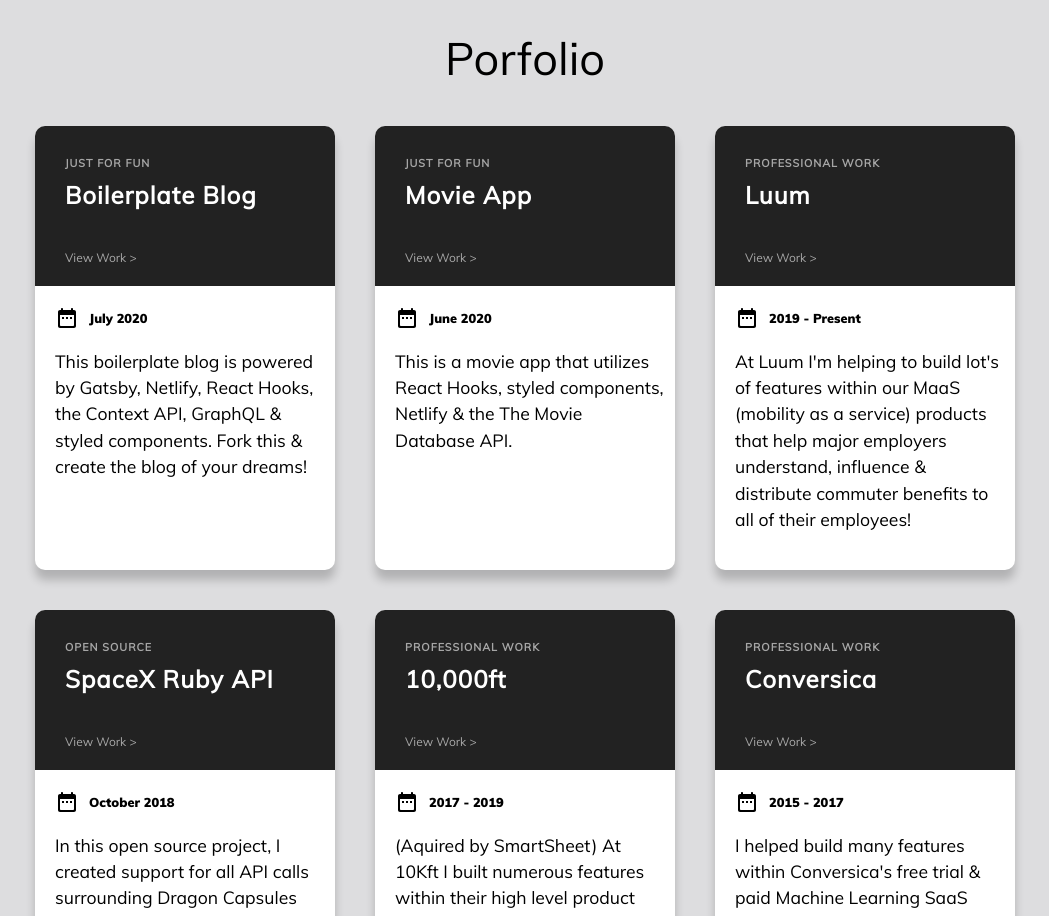
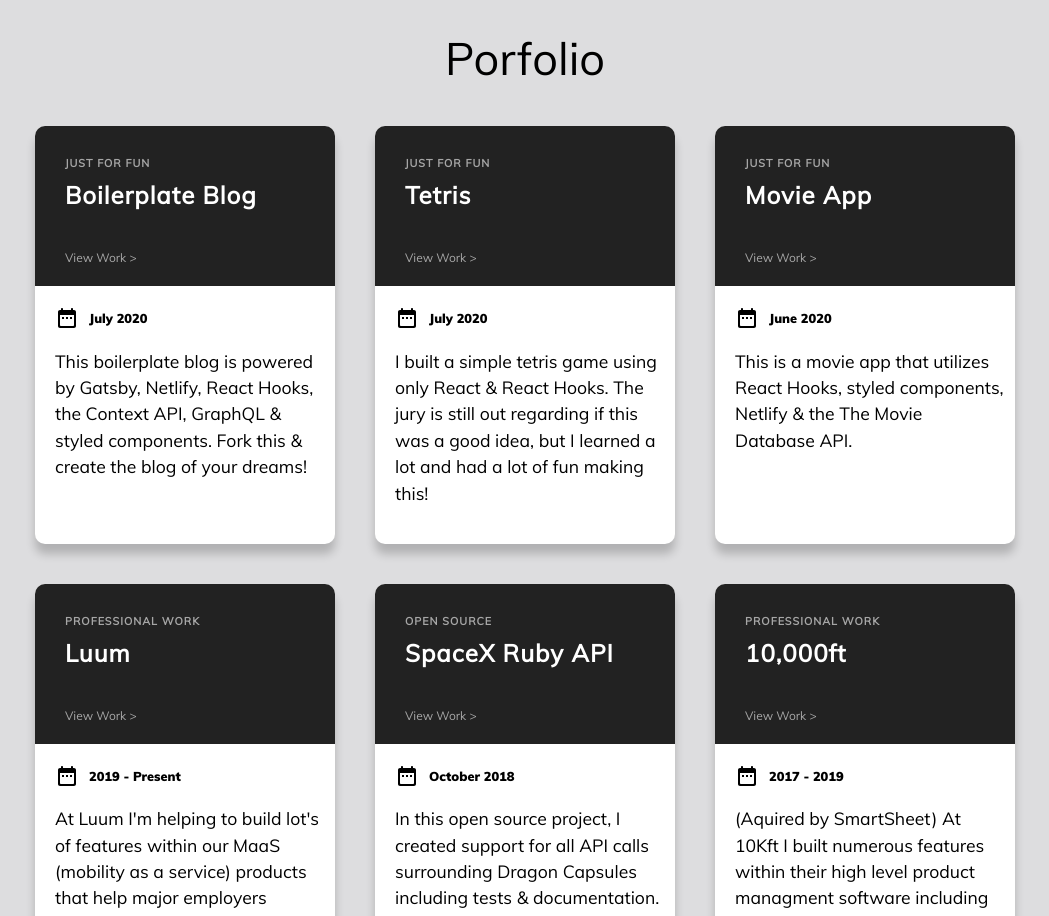
Before and after one commit to JackieCalapristi/jackiecalapristi.github.io, a React (Create React App) app: page / in a window 1280 px wide. Shown: the part 900-1816 px from the top of the page, without its empty margins (115-1164 px from the left). Built offline with nearby package versions, Linux system fonts and the light colour scheme.

Commit message:
Adding the tetris app I just built to my portfolio

```diff
--- a/src/components/Portfolio/PortfolioCard/index.js
+++ b/src/components/Portfolio/PortfolioCard/index.js
@@ -1,6 +1,6 @@
 import React from "react"
 // Icons
-import DateIcon from "../../../images/Calendar.svg"
+import DateIcon from "../../../images/calendar.svg"
 // Styles
 import {
   CardWrapper,
--- a/src/components/Portfolio/index.js
+++ b/src/components/Portfolio/index.js
@@ -3,7 +3,7 @@
 import PortfolioCard from "./PortfolioCard"
 import { CardsWrapper, PortfolioWrapper } from "./PortfolioCard/PortfolioCard.styles"
 //Images
-// import Tetris from "../../images/Tetris.jpg"
+import Tetris from "../../images/Tetris.jpg"
 import Gatsby from "../../images/Gatsby.png"
 import ReactHooks from "../../images/ReactHooks.png"
 import Luum from "../../images/Luum.png"
@@ -14,8 +14,8 @@
 
 const Portfolio = () => {
   const projects = [
-    // {id: 1, slug: "/", subtitle: "Just For Fun", title: "React Tetris", date: "July 2020", excerpt: "This tetris app I'm building to learn about game development for fun is currently still in progress.", imageUrl: Tetris},
-    {id: 2, slug: "https://github.com/JackieCalapristi/gatsby-boilerplate-blog", subtitle: "Just For Fun", title: "Boilerplate Blog", date: "July 2020", excerpt: "This boilerplate blog is powered by Gatsby, Netlify, React Hooks, the Context API, GraphQL & styled components. Fork this & create the blog of your dreams!", imageUrl: Gatsby},
+    {id: 1, slug: "https://github.com/JackieCalapristi/gatsby-boilerplate-blog", subtitle: "Just For Fun", title: "Boilerplate Blog", date: "July 2020", excerpt: "This boilerplate blog is powered by Gatsby, Netlify, React Hooks, the Context API, GraphQL & styled components. Fork this & create the blog of your dreams!", imageUrl: Gatsby},
+    {id: 2, slug: "https://github.com/JackieCalapristi/simple-tetris", subtitle: "Just For Fun", title: "Tetris", date: "July 2020", excerpt: "I built a simple tetris game using only React & React Hooks. The jury is still out regarding if this was a good idea, but I learned a lot and had a lot of fun making this!", imageUrl: Tetris},
     {id: 3, slug: "https://github.com/JackieCalapristi/tmdb-movies-app", subtitle: "Just For Fun", title: "Movie App", date: "June 2020", excerpt: "This is a movie app that utilizes React Hooks, styled components, Netlify & the The Movie Database API.", imageUrl: ReactHooks},
     {id: 4, slug: "https://luumbenefits.com/", subtitle: "Professional Work", title: "Luum", date: "2019 - Present", excerpt: "At Luum I'm helping to build lot's of features within our MaaS (mobility as a service) products that help major employers understand, influence & distribute commuter benefits to all of their employees!", imageUrl: Luum},
     {id: 5, slug: "https://github.com/rodolfobandeira/spacex", subtitle: "Open Source", title: "SpaceX Ruby API", date: "October 2018", excerpt: "In this open source project, I created support for all API calls surrounding Dragon Capsules including tests & documentation.", imageUrl: SpaceX},
```
Also changed, not shown: 1 other file (tests, documents, lock files or other folders).
